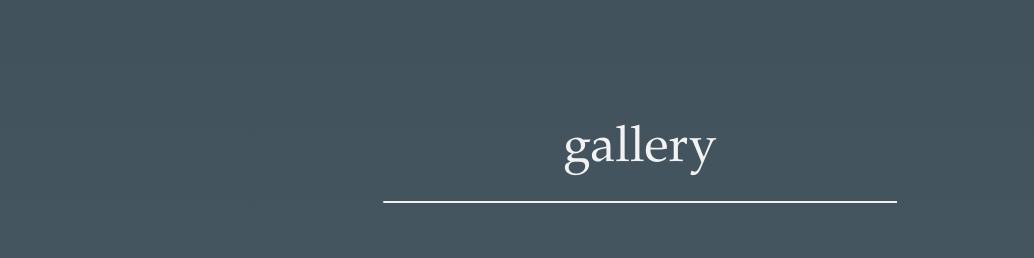
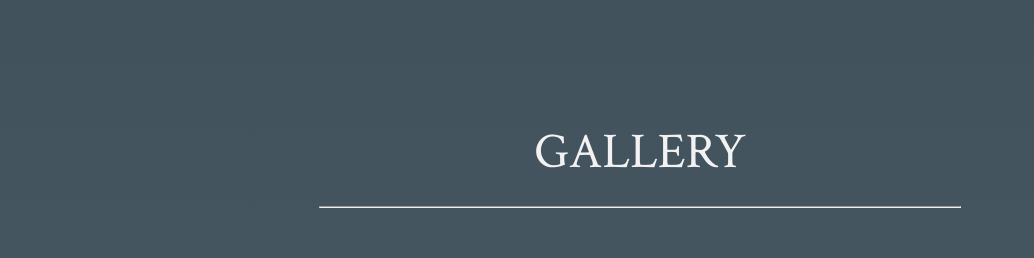
Before and after one commit to emmpaz/pazconstruction, a React (Create React App) app: page / in a window 1280 px wide. Shown: the part 880-1138 px from the top of the page, without its empty margins (0-1034 px from the left). Built offline with nearby package versions, Linux system fonts and the light colour scheme.

Commit message:
changed font

```diff
--- a/public/index.html
+++ b/public/index.html
@@ -15,6 +15,8 @@
       user's mobile device or desktop. See https://developers.google.com/web/fundamentals/web-app-manifest/
     -->
     <link rel="manifest" href="%PUBLIC_URL%/manifest.json" />
+    <link rel="preconnect" href="https://fonts.gstatic.com">
+<link href="https://fonts.googleapis.com/css2?family=Crimson+Text&display=swap" rel="stylesheet">
     <link href="https://fonts.googleapis.com/css?family=Lora:400,700|Montserrat:300" rel="stylesheet">
     <link href="./margin.css" rel="stylesheet">
     <!--
--- a/src/cards/CarouselHeader.js
+++ b/src/cards/CarouselHeader.js
@@ -14,16 +14,15 @@
 }
 
 const font = {
-    fontFamily: 'Bodoni MT,Didot,Didot LT STD,Hoefler Text,Garamond,Times New Roman,serif',
+    fontFamily: 'Crimson Text, serif',
     fontWeight: '50',
     fontSize : '50px',
-    textTransform : 'lowercase',
+    textTransform : 'uppercase',
     color : '#f2f2f2',
 }
 
 const line = {
-    borderTop : '1px solid #f2f2f2',
-    width : '40%',
+    width : '50%',
 }
 
 class CarouselHeader extends React.Component {
--- a/src/cards/IntroCard.js
+++ b/src/cards/IntroCard.js
@@ -12,13 +12,13 @@
     position: 'absolute',
     top : '30%',
     height : 'auto',
-    fontFamily: 'Bodoni MT,Didot,Didot LT STD,Hoefler Text,Garamond,Times New Roman,serif',
-    fontSize : '60px',
+    fontFamily: 'Crimson Text, serif',
+    fontSize : '80px',
     color : '#f2f2f2'
 }
 const Licensed_bonded = {
     position : 'absolute',
-    top : '40%',
+    top : '43%',
     height : 'auto',
     fontFamily: 'Bodoni MT,Didot,Didot LT STD,Hoefler Text,Garamond,Times New Roman,serif',
     fontSize : '20px',
--- a/src/cards/TestimonyHeader.js
+++ b/src/cards/TestimonyHeader.js
@@ -12,15 +12,14 @@
 }
 
 const font = {
-    fontFamily: 'Bodoni MT,Didot,Didot LT STD,Hoefler Text,Garamond,Times New Roman,serif',
+    fontFamily: 'Crimson Text, serif',
     fontWeight: '50',
     fontSize : '50px',
-    textTransform : 'lowercase',
+    textTransform : 'uppercase',
     color : '#f2f2f2',
 }
 
 const line = {
-    borderTop : '1px solid #f2f2f2',
     width : '40%',
 }
 
```
